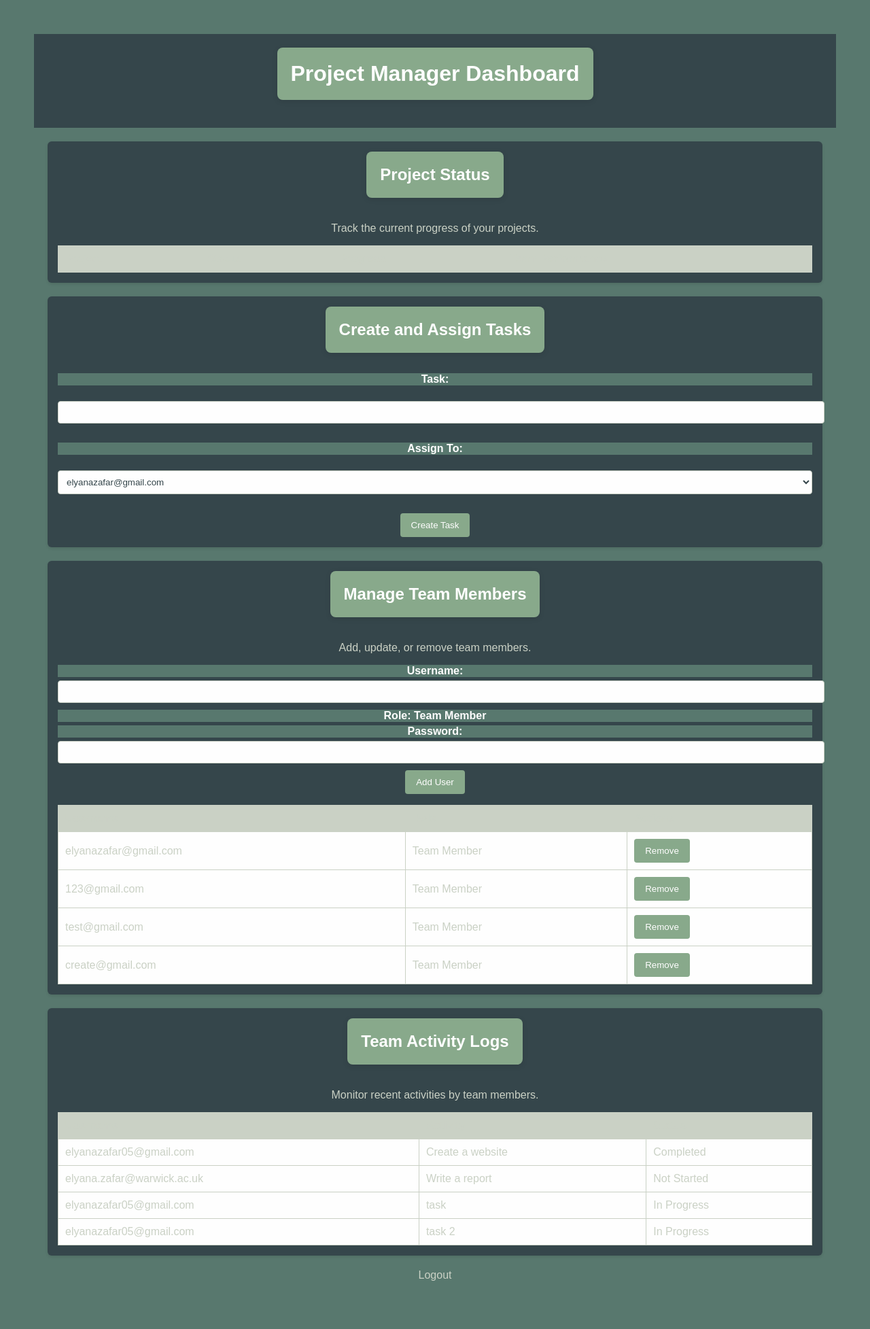
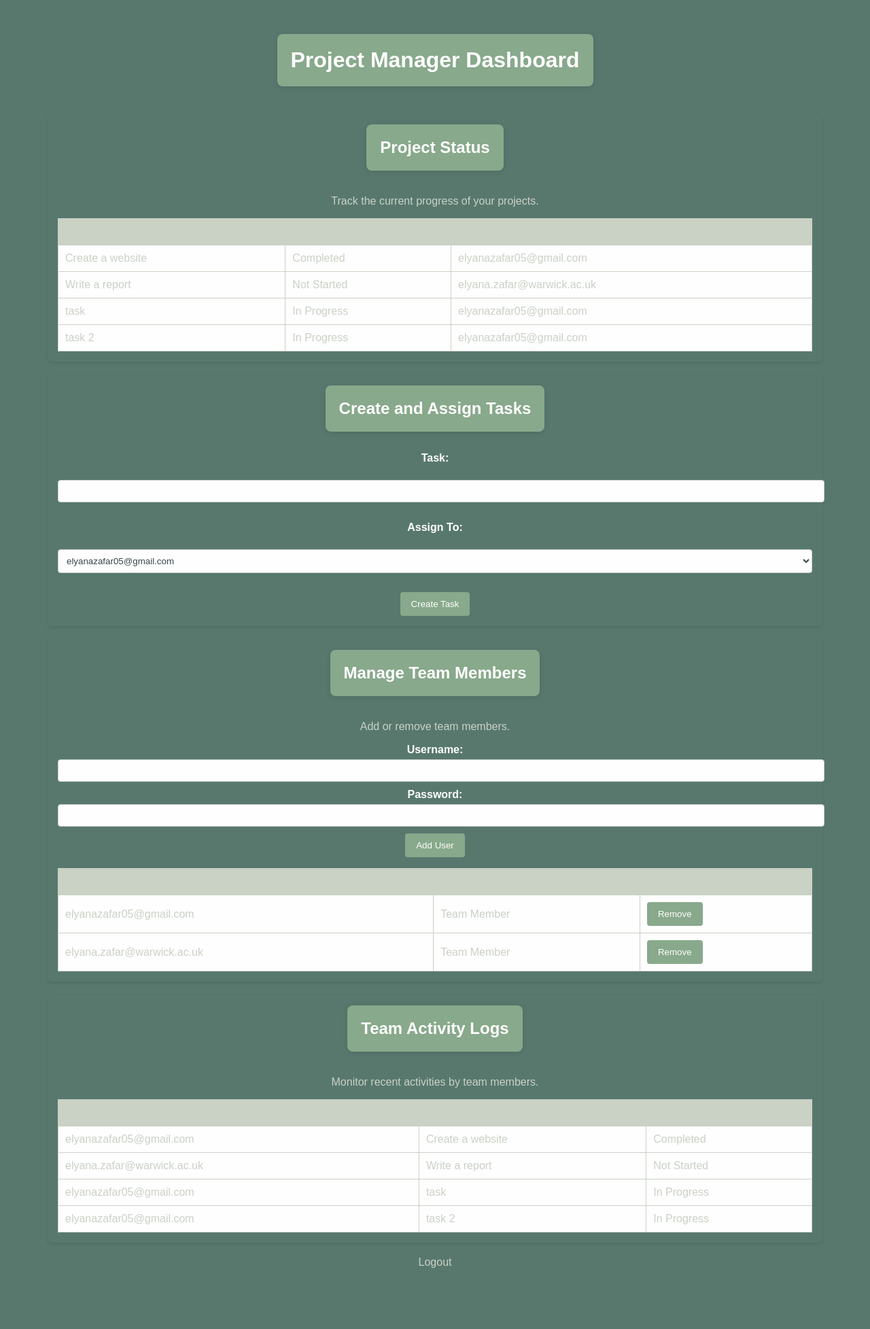
Before and after one commit to heraliepniece/SDS-CW2, a Flask app: page /pm_dashboard in a window 1280 px wide. Shown: the whole page at 68% size. After the commit the page ends 1865 px from the top, so only its background shows below. Run offline with Flask 3, Linux system fonts and the light colour scheme; lists and menus that the app fills with data are empty.

Commit message:
debugging

```diff
--- a/auth.py
+++ b/auth.py
@@ -1,4 +1,4 @@
-from flask import render_template, request, redirect, url_for, flash
+from flask import render_template, request, redirect, url_for
 from flask_mail import Mail, Message
 from flask_bcrypt import Bcrypt
 import secrets
@@ -91,16 +91,21 @@ def register_routes(app, db_session):
                               elif char.islower():
                                     lower = True
                   else:
-                        flash('Password must be between 8 and 20 characters', 'error')
-                        return redirect(url_for('tm_login'))
+                        print('Password must be between 8 and 20 characters', 'error')
+                        return redirect(url_for('create_password'))
 
                   if not (upper and lower and digit):
-                        flash('Password must contain at least one uppercase letter, one lowercase letter, and one number.', 'error')
-                        return redirect(url_for('tm_login'))
+                        print('Password must contain at least one uppercase letter, one lowercase letter, and one number.', 'error')
+                        return redirect(url_for('create_password'))
+
+                  exists = db_session.query(User).filter_by(username=username).first()
+                  if exists:
+                        print('Username already exists!')
+                        return redirect(url_for('create_password'))
+
 
 
                   hashed_password = bcrypt.generate_password_hash(new_password).decode('utf-8')
-
                   user = User(username=username, password = hashed_password, role = role)
                   db_session.add(user)
                   db_session.commit()
@@ -156,7 +161,7 @@ def register_routes(app, db_session):
                   title = request.form.get('task')
                   assigned_to = request.form.get('assigned_to')
 
-                  user = db_session.query(User).filter_by(username=assigned_to, role='Team Member').first()
+                  user = db_session.query(User).get(int(assigned_to))
 
                   if user:
                         new_task = Task(title=title,
@@ -168,7 +173,7 @@ def register_routes(app, db_session):
                   #redirect back to the pm dashboard
                   return redirect(url_for('pm_dashboard'))
 
-            team_members = db_session.query(User).filter_by(role='Team Member').all()
+            team_members = db_session.query(User).filter_by(role='team_member').all()
             tasks = db_session.query(Task).all()
 
             return render_template('pm_dashboard.html', team_members=team_members, tasks=tasks)
@@ -200,14 +205,14 @@ def register_routes(app, db_session):
                   db_session.delete(user)
                   db_session.commit()
             else:
-                  flash('User not found.', 'error')
+                  print('User not found.', 'error')
             return redirect(url_for('pm_dashboard'))
 
 
       @app.route('/add_user', methods=['POST'])
       def add_user():
             username = request.form['username']
-            role = 'Team Member'
+            role = 'team_member'
             password = request.form['password']
 
             upper = lower = digit = False
@@ -220,18 +225,18 @@ def register_routes(app, db_session):
                         elif char.islower():
                               lower = True
             else:
-                  flash('Password must be between 8 and 20 characters', 'error')
+                  print('Password must be between 8 and 20 characters', 'error')
                   return redirect(url_for('pm_dashboard'))
 
             if not (upper and lower and digit):
-                  flash('Password must contain at least one uppercase letter, one lowercase letter, and one number.', 'error')
+                  print('Password must contain at least one uppercase letter, one lowercase letter, and one number.', 'error')
                   return redirect(url_for('pm_dashboard'))
 
             hashed_password = bcrypt.generate_password_hash(password).decode('utf-8')
 
             existing_user = db_session.query(User).filter_by(username=username).first()
             if existing_user:
-                  flash('User with this username already exists.', 'error')
+                  print('User with this username already exists.', 'error')
                   return redirect(url_for('pm_dashboard'))
 
             new_user = User(username=username, role=role, password=hashed_password)
--- a/static/style.css
+++ b/static/style.css
@@ -11,7 +11,7 @@ body {
 
 /* Header style */
 header {
-    background-color: #35464b;
+    background-color: #58786e;
     color: #cad1c5;
     padding: 20px;
     text-align: center;
@@ -42,7 +42,7 @@ main, .container {
 }
 
 section {
-    background-color: #35464b;
+    background-color: #58786e;
     color: #cad1c5;
     padding: 15px;
     margin-bottom: 20px;
--- a/templates/pm_dashboard.html
+++ b/templates/pm_dashboard.html
@@ -7,10 +7,7 @@
     <link rel="stylesheet" href="{{ url_for('static', filename='style.css') }}">
 </head>
 <body>
-
-    <header>
-        <h1>Project Manager Dashboard</h1>
-    </header>
+    <h1>Project Manager Dashboard</h1>
 
     <main>
         <section id="project-status">
@@ -21,12 +18,11 @@
                     <tr>
                         <th>Project</th>
                         <th>Status</th>
-                        <th>Progress</th>
-                        <th>Team Performance</th>
+                        <th>Assigned To</th>
                     </tr>
                 </thead>
                 <tbody>
-                    {% for task in task %}
+                    {% for task in tasks %}
                     <tr>
                         <td> {{ task.title }} </td>
                         <td> {{ task.status }} </td>
@@ -44,9 +40,9 @@
                 <input type="text" id="task" name="task" required><br><br>
 
                 <label for="assigned_to">Assign To:</label><br>
-                <select id="assigned_to" name="assigned_to">
+                <select id="assigned_to" name="assigned_to" required>
                     {% for member in team_members %}
-                    <option value="{{ member.username }}">{{ member.username }}</option>
+                    <option value="{{ member.id }}">{{ member.username }}</option>
                     {% endfor %}
                 </select><br><br>
                 <button type="submit">Create Task</button>
@@ -55,14 +51,13 @@
 
     <section id="manage-team">
         <h2>Manage Team Members</h2>
-        <p>Add, update, or remove team members.</p>
+        <p>Add or remove team members.</p>
 
 
         <form action="{{ url_for('add_user') }}" method="POST" style="margin-bottom: 1rem;">
             <label for="username">Username:</label>
             <input type="text" name="username" required>
 
-            <label for="role">Role: Team Member</label>
             <label for="password">Password:</label>
             <input type="password" name="password" required>
 
@@ -82,7 +77,7 @@
                 {% for member in team_members %}
                 <tr>
                     <td>{{ member.username }}</td>
-                    <td>{{ member.role }}</td>
+                    <td>Team Member</td>
                     <td>
                         <form action="{{ url_for('remove_user', user_id=member.id) }}" method="POST" style="display:inline;">
                             <button type="submit">Remove</button>
@@ -118,7 +113,6 @@
         </table>
         </section>
         <a class="logout" href="{{ url_for('pm_login') }}">Logout</a>
-    </div>
     </main>
 
 </body>
```
Also changed, not shown: templates/tm_dashboard.html (+0 -13 lines), app.db.
